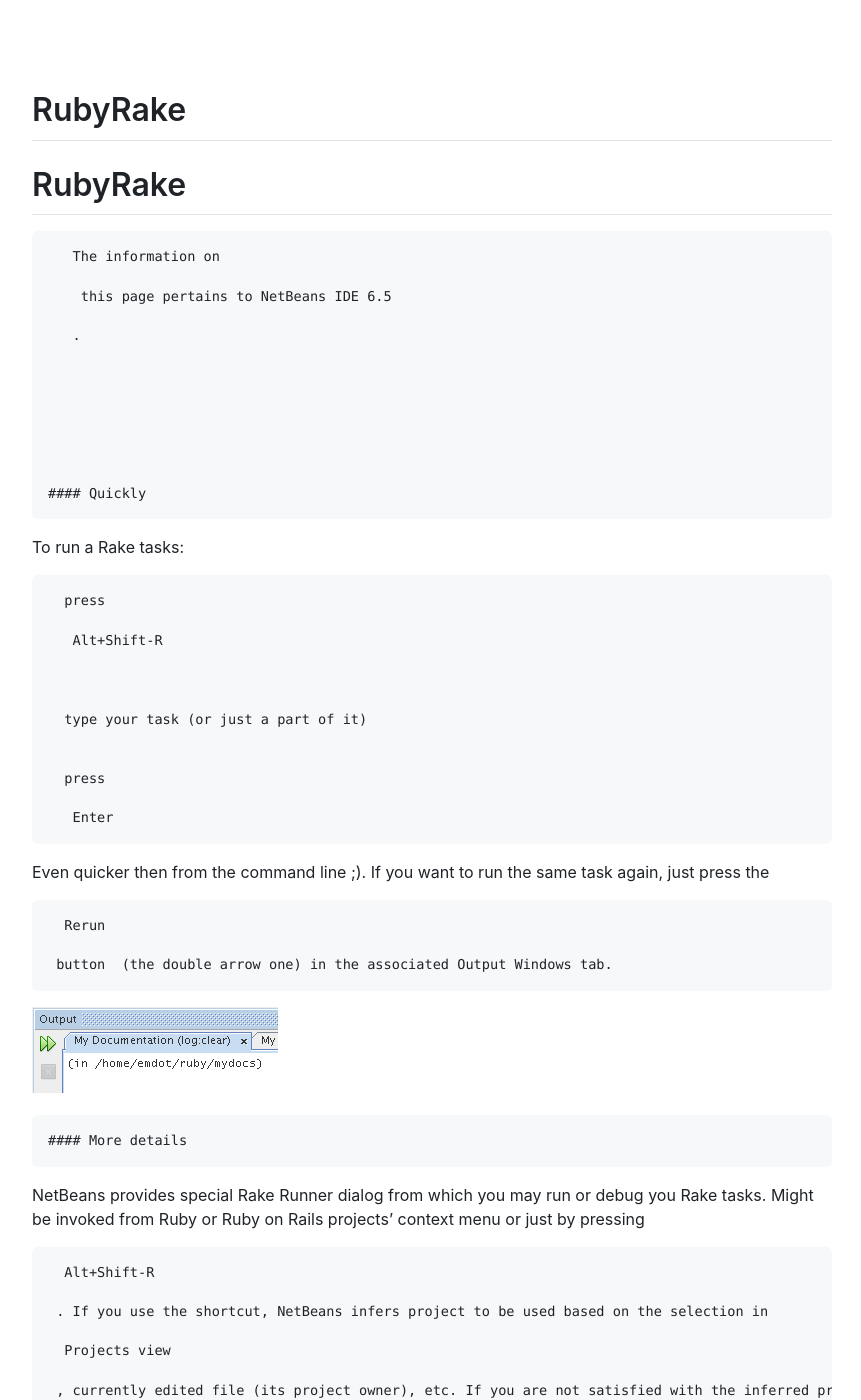
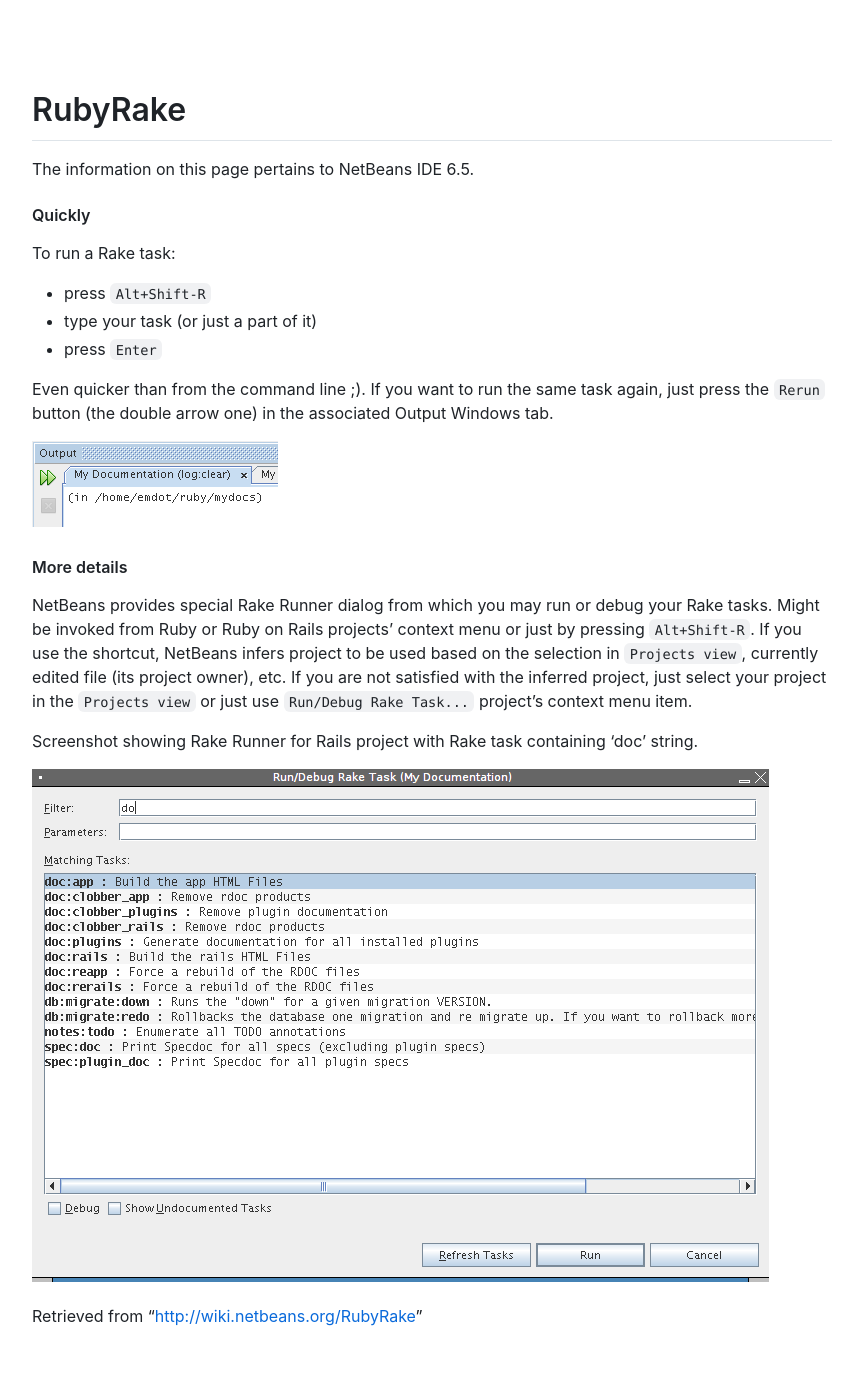
Before and after one commit to piotrhoppe/community-ruby-documentation, a Jekyll site: the page built from RubyRake/RubyRake.md, in a window 1280 px wide and 1400 px high. Shown: the whole window, without its empty margins (208-1069 px from the left). Built offline with Jekyll 4.4.1, drawn with Linux system fonts in a browser that asks for light colours; nearby versions of some CDN libraries; our own code applies the rules of GitHub Pages for plain Markdown files; some of the changed text lies outside the part shown.

Commit message:
docs(RubyRake): clean up Markdown
- remove duplicate heading and HTML/wiki noise
- fix TOC, links and inline code formatting
- improve readability of sections

```diff
--- a/RubyRake/RubyRake.md
+++ b/RubyRake/RubyRake.md
@@ -1,90 +1,25 @@
 # RubyRake
 
-# RubyRake
+The information on this page pertains to NetBeans IDE 6.5.
 
+#### Quickly
 
+To run a Rake task:
 
+- press `Alt+Shift-R`
+- type your task (or just a part of it)
+- press `Enter`
 
+Even quicker than from the command line ;). If you want to run the same task again, just press the `Rerun` button (the double arrow one) in the associated Output Windows tab.
 
+![repeat_task_RubyRake](images/Repeat_task_RubyRake.png)
 
+#### More details
 
-
-
-       The information on
-
-        this page pertains to NetBeans IDE 6.5
-
-       .
-
-
-
-
-
-
-
-    #### Quickly
-
-
-To run a Rake tasks:
-
-
-
-      press
-
-       Alt+Shift-R
-
-
-
-      type your task (or just a part of it)
-
-
-      press
-
-       Enter
-
-
-
-
-Even quicker then from the command line ;). If you want to run the same task again, just press the
-
-      Rerun
-
-     button  (the double arrow one) in the associated Output Windows tab.
-
-
-[![Image:repeat_task_RubyRake.png](images/Repeat_task_RubyRake.png)](/web/20111127132523/http://wiki.netbeans.org/File:Repeat_task_RubyRake.png)
-
-
-
-    #### More details
-
-
-NetBeans provides special Rake Runner dialog from which you may run or debug you Rake tasks. Might be invoked from Ruby or Ruby on Rails projects' context menu or just by pressing
-
-      Alt+Shift-R
-
-     . If you use the shortcut, NetBeans infers project to be used based on the selection in
-
-      Projects view
-
-     , currently edited file (its project owner), etc. If you are not satisfied with the inferred project, just select your project in the
-
-      Projects view
-
-     or just use
-
-      Run/Debug Rake Task...
-
-     project's context menu item.
-
+NetBeans provides special Rake Runner dialog from which you may run or debug your Rake tasks. Might be invoked from Ruby or Ruby on Rails projects' context menu or just by pressing `Alt+Shift-R`. If you use the shortcut, NetBeans infers project to be used based on the selection in `Projects view`, currently edited file (its project owner), etc. If you are not satisfied with the inferred project, just select your project in the `Projects view` or just use `Run/Debug Rake Task...` project's context menu item.
 
 Screenshot showing Rake Runner for Rails project with Rake task containing 'doc' string.
 
+![rake_runner_RubyRake](images/Rake_runner_RubyRake.png)
 
-[![Image:rake_runner_RubyRake.png](images/Rake_runner_RubyRake.png)](/web/20111127132523/http://wiki.netbeans.org/File:Rake_runner_RubyRake.png)
-
-
-
-     Retrieved from "
-     [http://wiki.netbeans.org/RubyRake](../RubyRake/RubyRake.md)
-     "
+Retrieved from "[http://wiki.netbeans.org/RubyRake](../RubyRake/RubyRake.md)"
```
